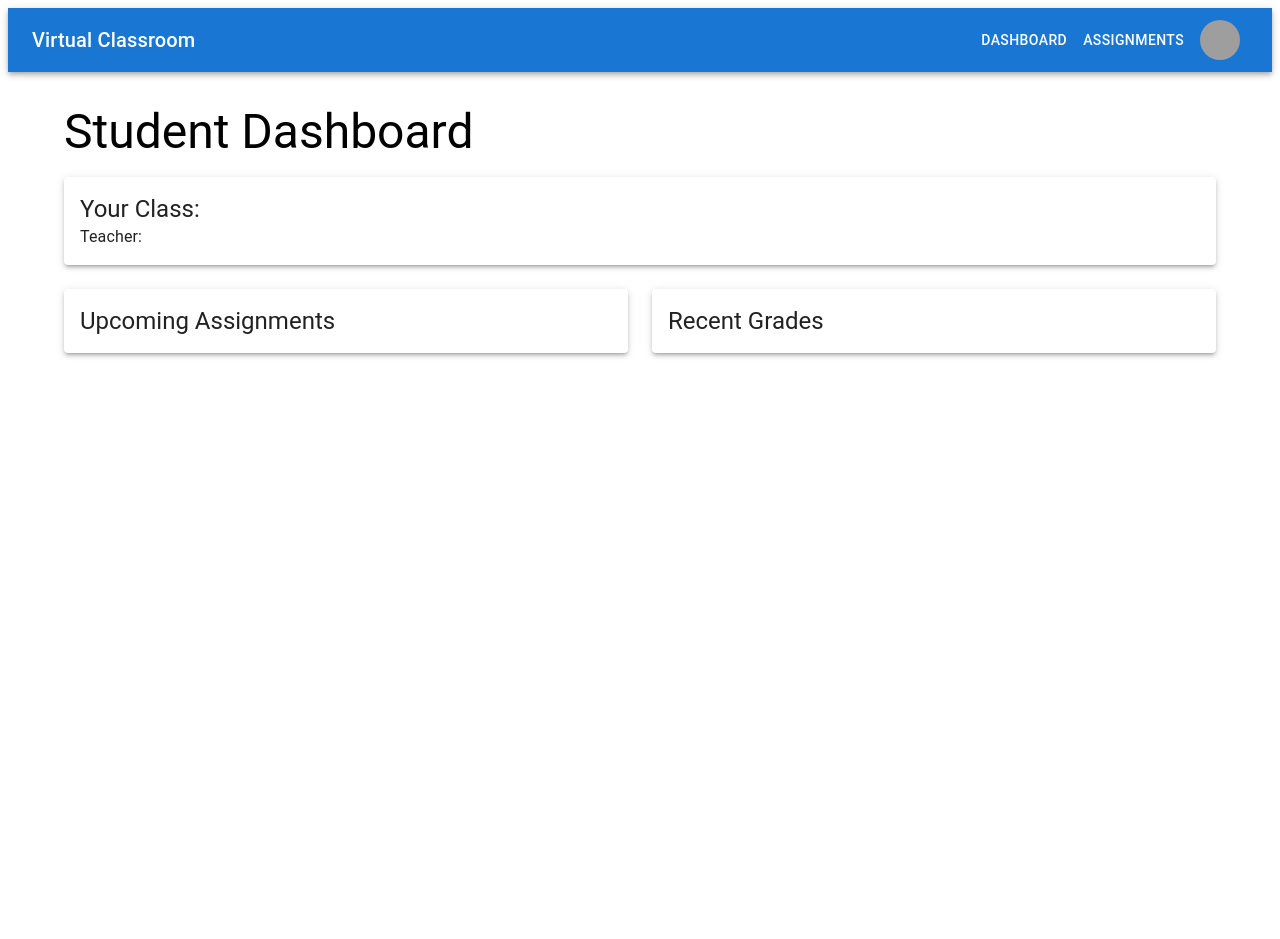
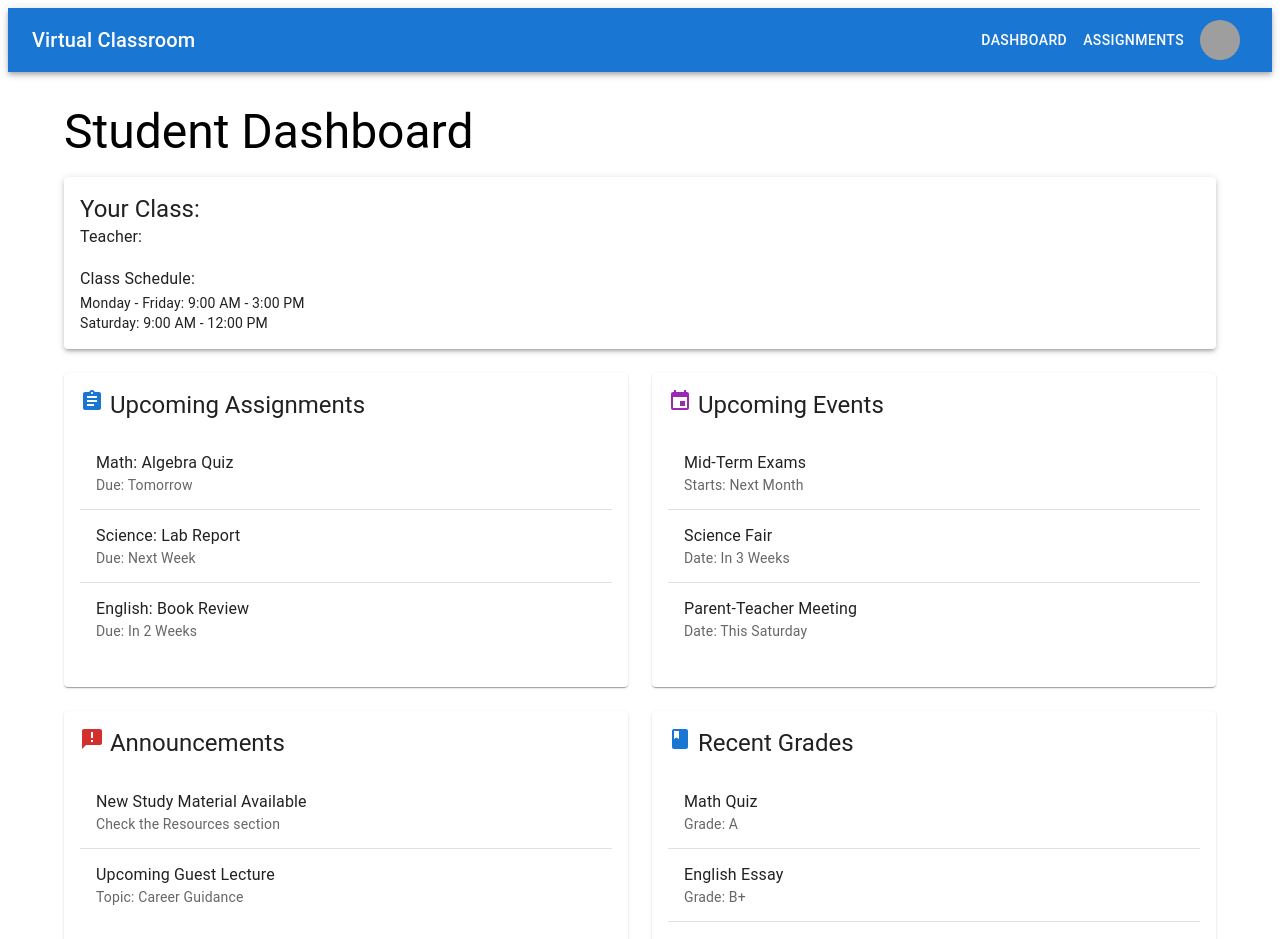
Before and after one commit to Anik2812/virtual-classroom-revised, a React (Create React App) app in the folder client/: page /dashboard in a window 1280 px wide. Shown: the top 939 px of the page. Before the commit the page ends 800 px from the top, so only its background shows below. Built offline with nearby package versions, Linux system fonts and the light colour scheme; no server answers; sample sign-in values are in the browser's storage; grey boxes are pictures that could not be loaded.

Commit message:
finally done

```diff
--- a/client/src/components/PrivateRoute.js
+++ b/client/src/components/PrivateRoute.js
@@ -1,10 +1,9 @@
-// src/components/PrivateRoute.js
 import React from 'react';
 import { Navigate } from 'react-router-dom';
 
 const PrivateRoute = ({ children }) => {
-  const token = localStorage.getItem('token');
-  return token ? children : <Navigate to="/login" />;
+  const isAuthenticated = localStorage.getItem('token');
+  return isAuthenticated ? children : <Navigate to="/login" />;
 };
 
 export default PrivateRoute;
--- a/client/src/components/Profile.js
+++ b/client/src/components/Profile.js
@@ -1,5 +1,5 @@
 import React, { useState, useEffect } from 'react';
-import { Container, Grid, Paper, Typography, TextField, Button, Avatar } from '@mui/material';
+import { Container, Grid, Paper, Typography, TextField, Button, Avatar, Chip } from '@mui/material';
 import { styled } from '@mui/material/styles';
 import { motion } from 'framer-motion';
 import api from '../api/axios';
@@ -55,14 +55,14 @@ const Profile = () => {
       <Container maxWidth="md" style={{ marginTop: '2rem' }}>
         <Typography variant="h3" gutterBottom>Profile</Typography>
         <StyledPaper elevation={3}>
-          <LargeAvatar src="/static/images/avatar/1.jpg" alt={user?.username} />
+          <LargeAvatar src="/static/images/avatar/1.jpg" alt={user?.name} />
           <Grid container spacing={3} style={{ marginTop: '1rem' }}>
             <Grid item xs={12} sm={6}>
               <TextField
                 fullWidth
-                label="Username"
-                value={editMode ? updatedUser.username : user?.username}
-                onChange={(e) => setUpdatedUser({ ...updatedUser, username: e.target.value })}
+                label="Name"
+                value={editMode ? updatedUser.name : user?.name}
+                onChange={(e) => setUpdatedUser({ ...updatedUser, name: e.target.value })}
                 disabled={!editMode}
               />
             </Grid>
@@ -72,6 +72,24 @@ const Profile = () => {
                 label="Email"
                 value={editMode ? updatedUser.email : user?.email}
                 onChange={(e) => setUpdatedUser({ ...updatedUser, email: e.target.value })}
+                disabled={!editMode}
+              />
+            </Grid>
+            <Grid item xs={12} sm={6}>
+              <TextField
+                fullWidth
+                label="Board"
+                value={editMode ? updatedUser.board : user?.board}
+                onChange={(e) => setUpdatedUser({ ...updatedUser, board: e.target.value })}
+                disabled={!editMode}
+              />
+            </Grid>
+            <Grid item xs={12} sm={6}>
+              <TextField
+                fullWidth
+                label="Standard"
+                value={editMode ? updatedUser.standard : user?.standard}
+                onChange={(e) => setUpdatedUser({ ...updatedUser, standard: e.target.value })}
                 disabled={!editMode}
               />
             </Grid>
@@ -107,6 +125,35 @@ const Profile = () => {
             </Button>
           )}
         </StyledPaper>
+
+        <Grid container spacing={3} style={{ marginTop: '2rem' }}>
+          <Grid item xs={12} md={6}>
+            <StyledPaper elevation={3}>
+              <Typography variant="h5" gutterBottom>Achievements</Typography>
+              {user?.achievements?.map((achievement, index) => (
+                <Chip
+                  key={index}
+                  label={achievement}
+                  color="primary"
+                  style={{ margin: '0.5rem' }}
+                />
+              ))}
+            </StyledPaper>
+          </Grid>
+          <Grid item xs={12} md={6}>
+            <StyledPaper elevation={3}>
+              <Typography variant="h5" gutterBottom>Extra-curricular Activities</Typography>
+              {user?.extracurricular?.map((activity, index) => (
+                <Chip
+                  key={index}
+                  label={activity}
+                  color="secondary"
+                  style={{ margin: '0.5rem' }}
+                />
+              ))}
+            </StyledPaper>
+          </Grid>
+        </Grid>
       </Container>
     </motion.div>
   );
--- a/client/src/components/StudentDashboard.js
+++ b/client/src/components/StudentDashboard.js
@@ -1,8 +1,8 @@
-// src/components/StudentDashboard.js
 import React, { useState, useEffect } from 'react';
-import { Typography, Container, Grid, Paper, CircularProgress } from '@mui/material';
+import { Typography, Container, Grid, Paper, CircularProgress, Card, CardContent, List, ListItem, ListItemText, Divider, Box } from '@mui/material';
 import { motion } from 'framer-motion';
 import api from '../api/axios';
+import { Assignment, Event, Announcement, Book } from '@mui/icons-material';
 
 const StudentDashboard = () => {
   const [classData, setClassData] = useState(null);
@@ -46,19 +46,96 @@ const StudentDashboard = () => {
             <Paper elevation={3} style={{ padding: '1rem' }}>
               <Typography variant="h5">Your Class: {classData?.name}</Typography>
               <Typography variant="body1">Teacher: {classData?.teacher?.username}</Typography>
+              <Box mt={2}>
+                <Typography variant="subtitle1">Class Schedule:</Typography>
+                <Typography variant="body2">Monday - Friday: 9:00 AM - 3:00 PM</Typography>
+                <Typography variant="body2">Saturday: 9:00 AM - 12:00 PM</Typography>
+              </Box>
             </Paper>
           </Grid>
           <Grid item xs={12} md={6}>
-            <Paper elevation={3} style={{ padding: '1rem' }}>
-              <Typography variant="h5">Upcoming Assignments</Typography>
-              {/* Add assignment list here */}
-            </Paper>
+            <Card>
+              <CardContent>
+                <Typography variant="h5" gutterBottom>
+                  <Assignment color="primary" /> Upcoming Assignments
+                </Typography>
+                <List>
+                  <ListItem>
+                    <ListItemText primary="Math: Algebra Quiz" secondary="Due: Tomorrow" />
+                  </ListItem>
+                  <Divider />
+                  <ListItem>
+                    <ListItemText primary="Science: Lab Report" secondary="Due: Next Week" />
+                  </ListItem>
+                  <Divider />
+                  <ListItem>
+                    <ListItemText primary="English: Book Review" secondary="Due: In 2 Weeks" />
+                  </ListItem>
+                </List>
+              </CardContent>
+            </Card>
           </Grid>
           <Grid item xs={12} md={6}>
-            <Paper elevation={3} style={{ padding: '1rem' }}>
-              <Typography variant="h5">Recent Grades</Typography>
-              {/* Add grades list here */}
-            </Paper>
+            <Card>
+              <CardContent>
+                <Typography variant="h5" gutterBottom>
+                  <Event color="secondary" /> Upcoming Events
+                </Typography>
+                <List>
+                  <ListItem>
+                    <ListItemText primary="Mid-Term Exams" secondary="Starts: Next Month" />
+                  </ListItem>
+                  <Divider />
+                  <ListItem>
+                    <ListItemText primary="Science Fair" secondary="Date: In 3 Weeks" />
+                  </ListItem>
+                  <Divider />
+                  <ListItem>
+                    <ListItemText primary="Parent-Teacher Meeting" secondary="Date: This Saturday" />
+                  </ListItem>
+                </List>
+              </CardContent>
+            </Card>
+          </Grid>
+          <Grid item xs={12} md={6}>
+            <Card>
+              <CardContent>
+                <Typography variant="h5" gutterBottom>
+                  <Announcement color="error" /> Announcements
+                </Typography>
+                <List>
+                  <ListItem>
+                    <ListItemText primary="New Study Material Available" secondary="Check the Resources section" />
+                  </ListItem>
+                  <Divider />
+                  <ListItem>
+                    <ListItemText primary="Upcoming Guest Lecture" secondary="Topic: Career Guidance" />
+                  </ListItem>
+                </List>
+              </CardContent>
+            </Card>
+          </Grid>
+          <Grid item xs={12} md={6}>
+            <Card>
+              <CardContent>
+                <Typography variant="h5" gutterBottom>
+                  <Book color="primary" /> Recent Grades
+                </Typography>
+                <List>
+                  <ListItem>
+                    <ListItemText primary="Math Quiz" secondary="Grade: A" />
+                  </ListItem>
+                  <Divider />
+                  <ListItem>
+                    <ListItemText primary="English Essay" secondary="Grade: B+" />
+                  </ListItem>
+                  <Divider />
+                  <ListItem>
+                    <ListItemText primary="Science Project" secondary="Grade: A-" />
+                  </ListItem>
+                </List>
+              </CardContent>
+            </Card>
           </Grid>
         </Grid>
       </motion.div>
--- a/client/src/components/TeacherDashboard.js
+++ b/client/src/components/TeacherDashboard.js
@@ -61,7 +61,7 @@ const TeacherDashboard = () => {
   };
 
   const handleViewClass = (classId) => {
-    navigate(`/class/${classId}`);
+    navigate(`/assignments/${classId}`);
   };
 
   const showSnackbar = (message) => {
```
Also changed, not shown: 1 other file (tests, documents, lock files or other folders).
